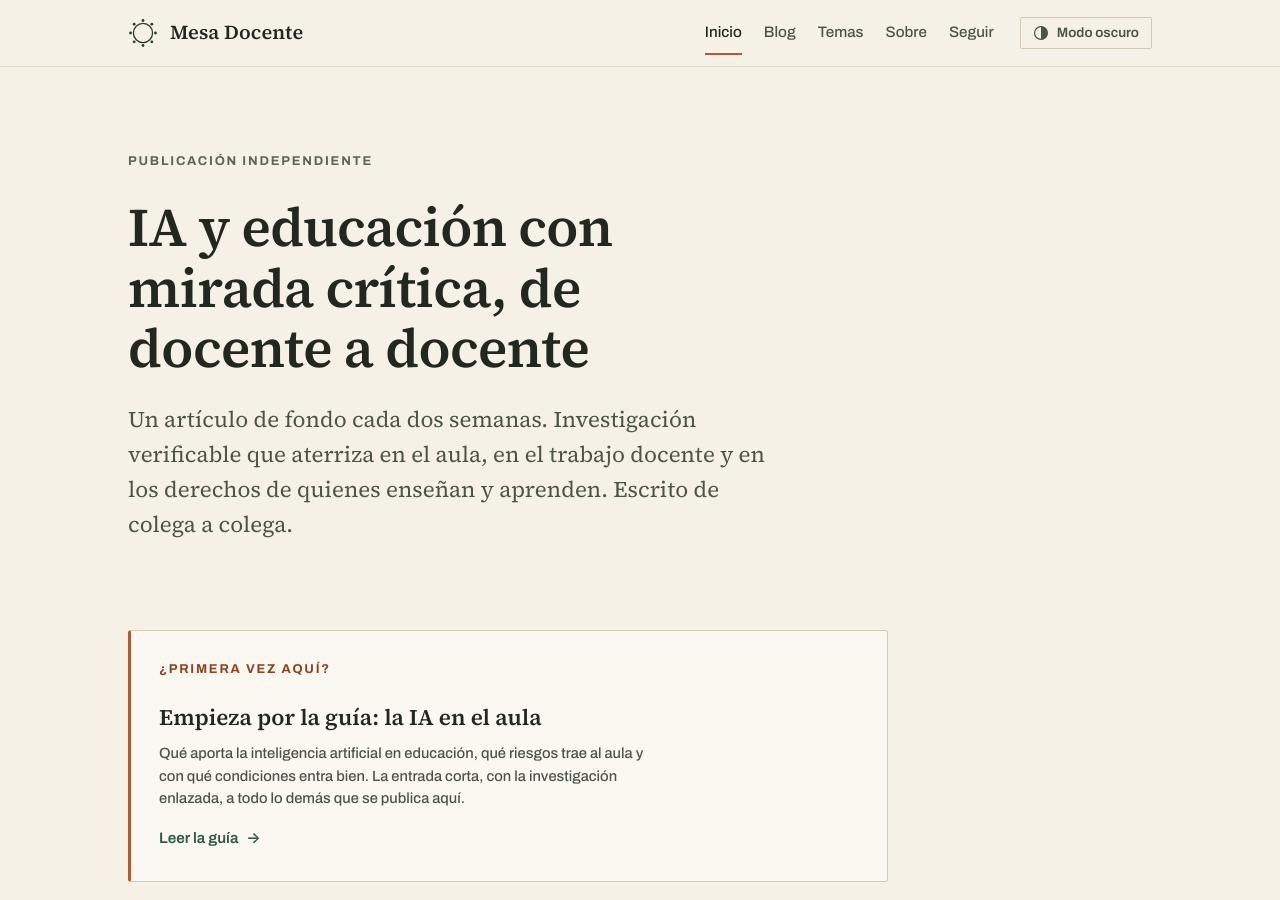
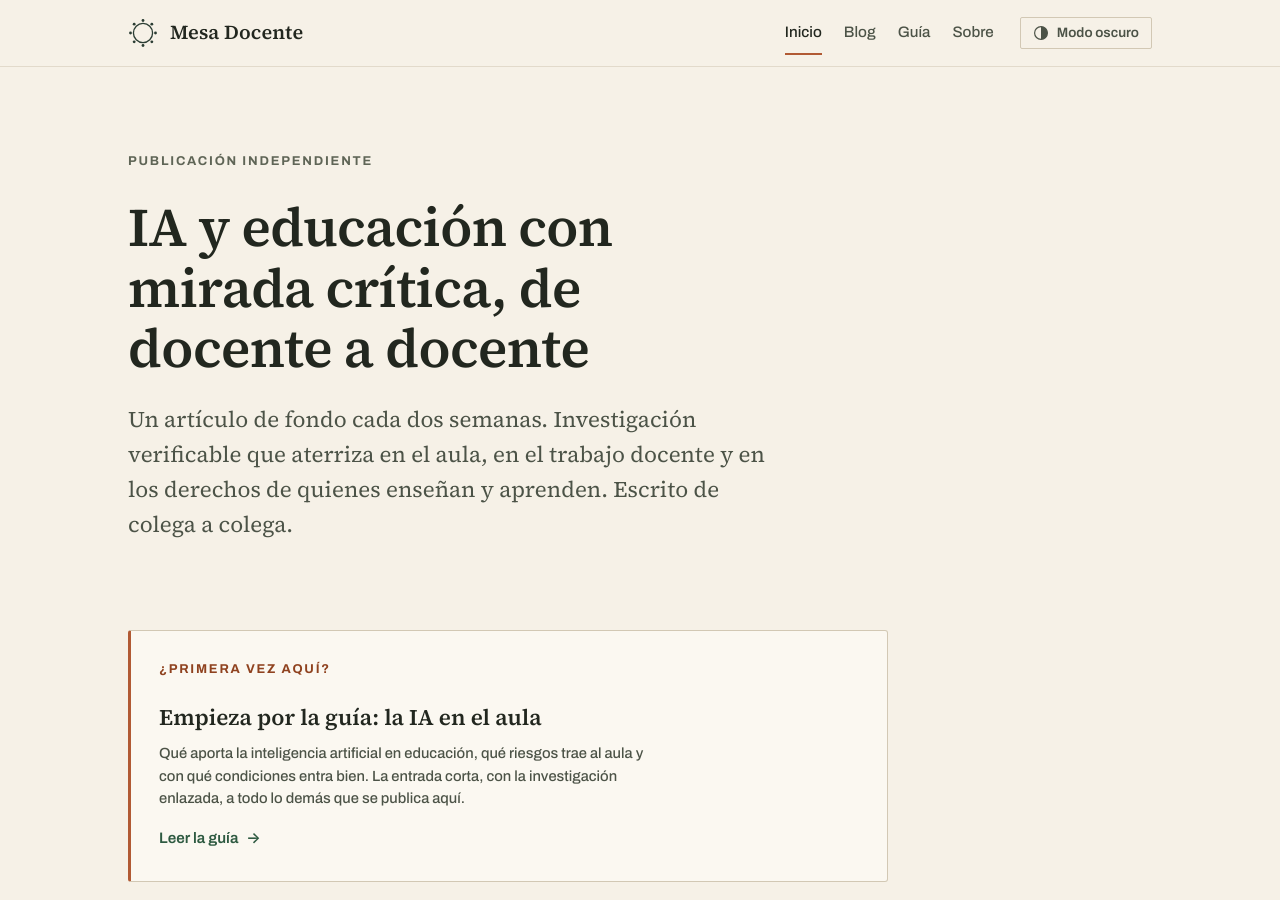
Before and after one commit to ncalbet/blog-docentes, a Jekyll site: the page built from index.html, in a window 1280 px wide and 900 px high. Built offline with Jekyll 4.4.1, drawn with Linux system fonts in a browser that asks for light colours.

Commit message:
Capçalera: «Guía» en lloc de «Temas», i fora «Seguir»
La guia /ia-en-el-aula/ passa a la navegació principal. Temas i Seguir surten
de la capçalera però segueixen al peu, i els temas també a la portada i a cada
article.

Co-Authored-By: Claude Opus 5.5 <noreply@anthropic.com>

```diff
--- a/_layouts/default.html
+++ b/_layouts/default.html
@@ -52,9 +52,12 @@
           <a class="nav__link" href="{{ '/' | relative_url }}"{% if page.url == '/' %} aria-current="page"{% endif %}>Inicio</a>
           {%- comment -%} Leyendo un artículo, «Blog» queda marcado: es la sección a la que pertenece {%- endcomment -%}
           <a class="nav__link" href="{{ '/blog/' | relative_url }}"{% if page.url contains 'blog' or page.layout == 'post' %} aria-current="page"{% endif %}>Blog</a>
-          <a class="nav__link" href="{{ '/temas/' | relative_url }}"{% if page.url contains 'temas' %} aria-current="page"{% endif %}>Temas</a>
+          {%- comment -%}
+            «Temas» y «Seguir» salieron de la cabecera el 2026-09-30: siguen en el pie,
+            y los temas también en la portada («Explora por temas») y en cada artículo.
+          {%- endcomment -%}
+          <a class="nav__link" href="{{ '/ia-en-el-aula/' | relative_url }}"{% if page.url contains 'ia-en-el-aula' %} aria-current="page"{% endif %}>Guía</a>
           <a class="nav__link" href="{{ '/sobre/' | relative_url }}"{% if page.url contains 'sobre' %} aria-current="page"{% endif %}>Sobre</a>
-          <a class="nav__link" href="{{ '/seguir/' | relative_url }}"{% if page.url contains 'seguir' %} aria-current="page"{% endif %}>Seguir</a>
         </nav>
         <button type="button" id="theme-toggle" class="theme-toggle" aria-label="Activar el modo oscuro">
           <svg viewBox="0 0 20 20" width="16" height="16" aria-hidden="true"><circle cx="10" cy="10" r="8" fill="none" stroke="currentColor" stroke-width="1.5"/><path d="M10 2 A8 8 0 0 1 10 18 Z" fill="currentColor"/></svg>
```
